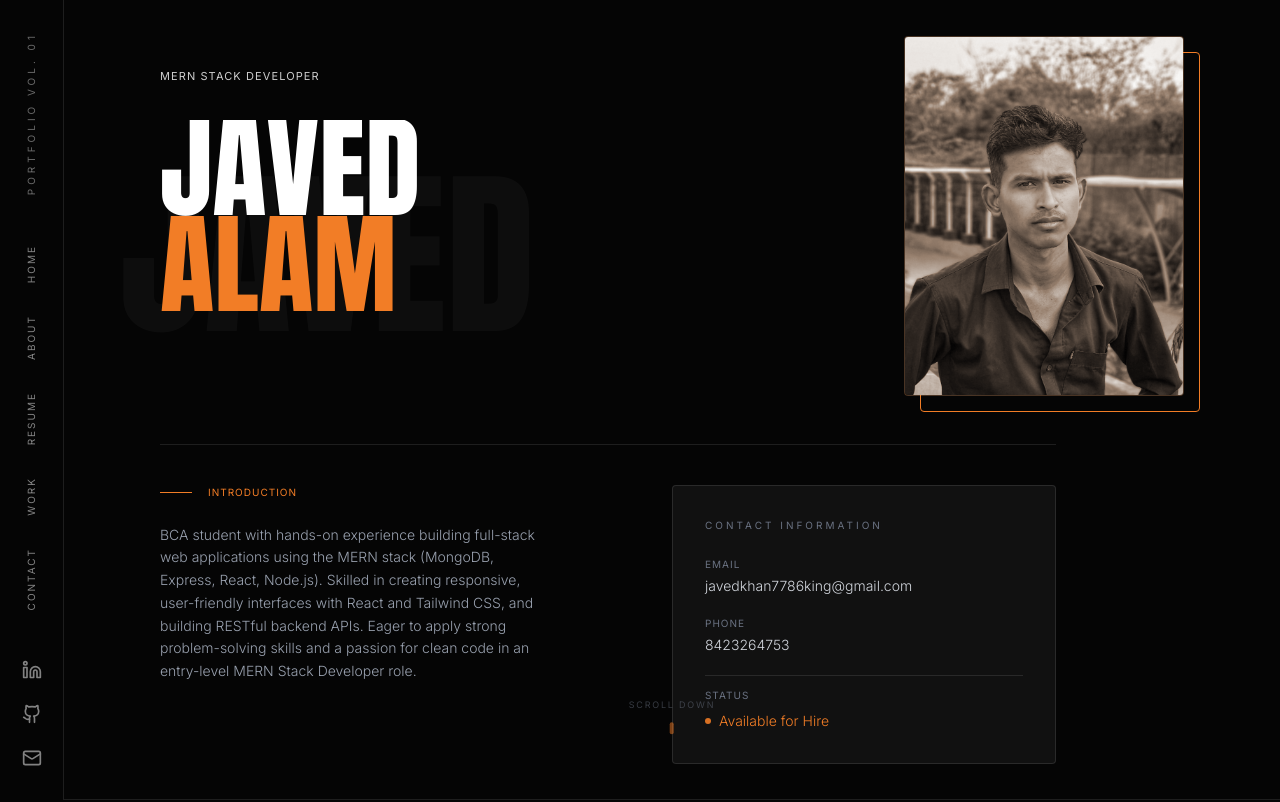
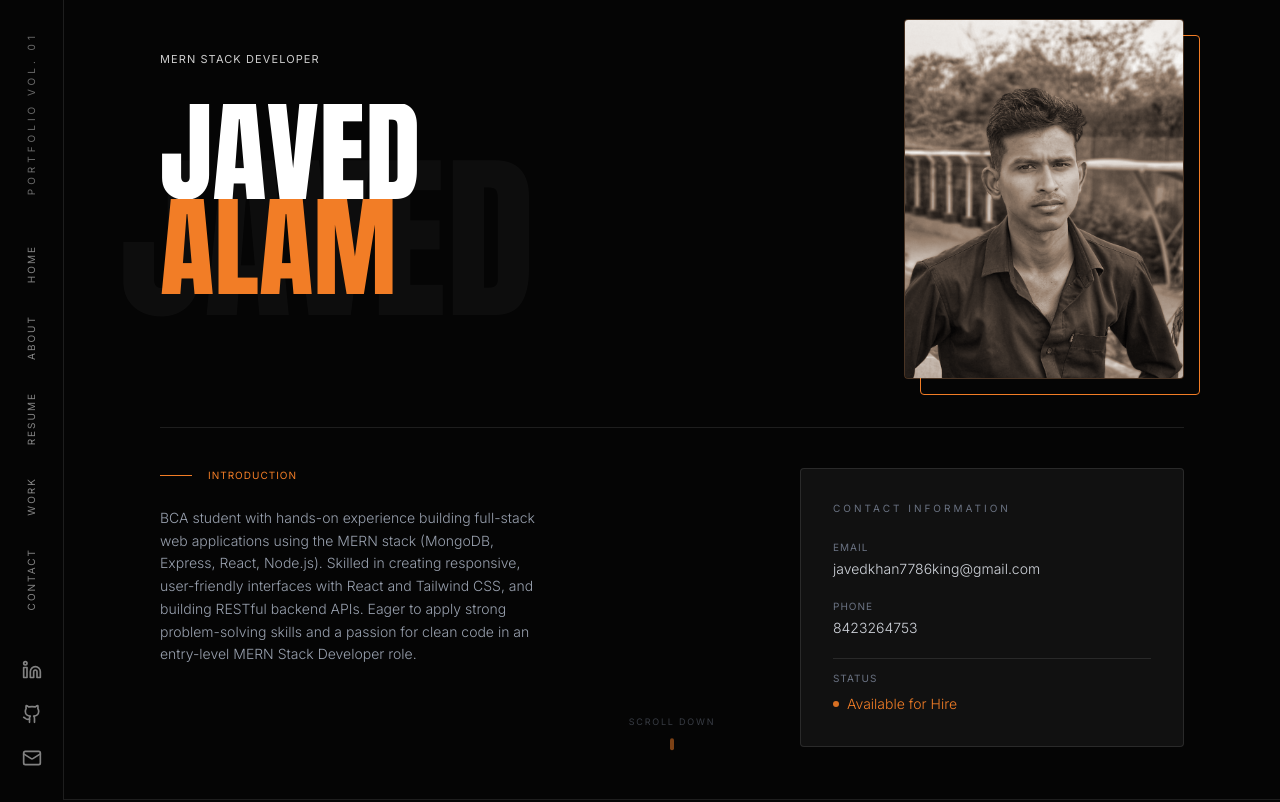
Before and after one commit to Javed-khan-7786k/portfolio, a React (Vite) app: page / in a window 1280 px wide. Shown: the top 802 px of the page. Built offline with nearby package versions, Linux system fonts and the light colour scheme.

Commit message:
style: adjust container widths and relative scroll indicator position in hero

```diff
--- a/src/components/Hero.tsx
+++ b/src/components/Hero.tsx
@@ -60,7 +60,7 @@ export default function Hero() {
           <div className="text-[11px] tracking-widest uppercase opacity-80 text-white">Based in {USER.location.split(',')[0]}</div>
         </header>
 
-        <div className="relative mt-20 md:mt-0">
+        <div className="relative mt-20 md:mt-0 w-full">
           <div className="flex flex-col lg:flex-row items-start lg:items-center justify-between gap-12 mb-12">
             <div className="relative">
               <div className="absolute -left-4 md:-left-10 top-0 text-[100px] md:text-[180px] font-display opacity-[0.03] select-none text-white pointer-events-none">
@@ -123,7 +123,7 @@ export default function Hero() {
             </motion.div>
           </div>
 
-          <div className="flex flex-col md:flex-row md:justify-between gap-12 border-t border-thin pt-10 w-full max-w-4xl">
+          <div className="flex flex-col md:flex-row md:justify-between gap-12 border-t border-thin pt-10 w-full">
             <div className="flex flex-col gap-6">
               <div className="flex items-center gap-4">
                 <motion.span
@@ -178,7 +178,7 @@ export default function Hero() {
           initial={{ opacity: 0 }}
           animate={{ opacity: 0.5 }}
           transition={{ delay: 1.2 }}
-          className="absolute bottom-8 left-1/2 -translate-x-1/2 flex flex-col items-center gap-2 text-[9px] tracking-[0.2em] uppercase text-gray-500 hidden md:flex"
+          className="relative bottom-8 left-1/2 -translate-x-1/2 flex flex-col items-center gap-2 text-[9px] tracking-[0.2em] uppercase text-gray-500 hidden md:flex"
         >
           <span>Scroll Down</span>
           <motion.div
```
